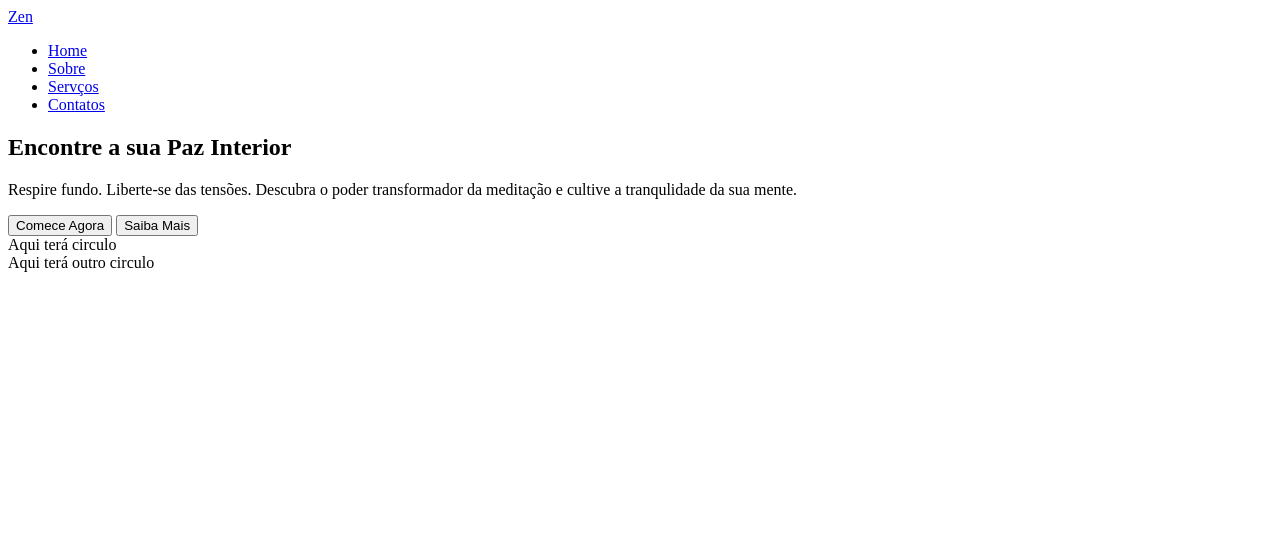
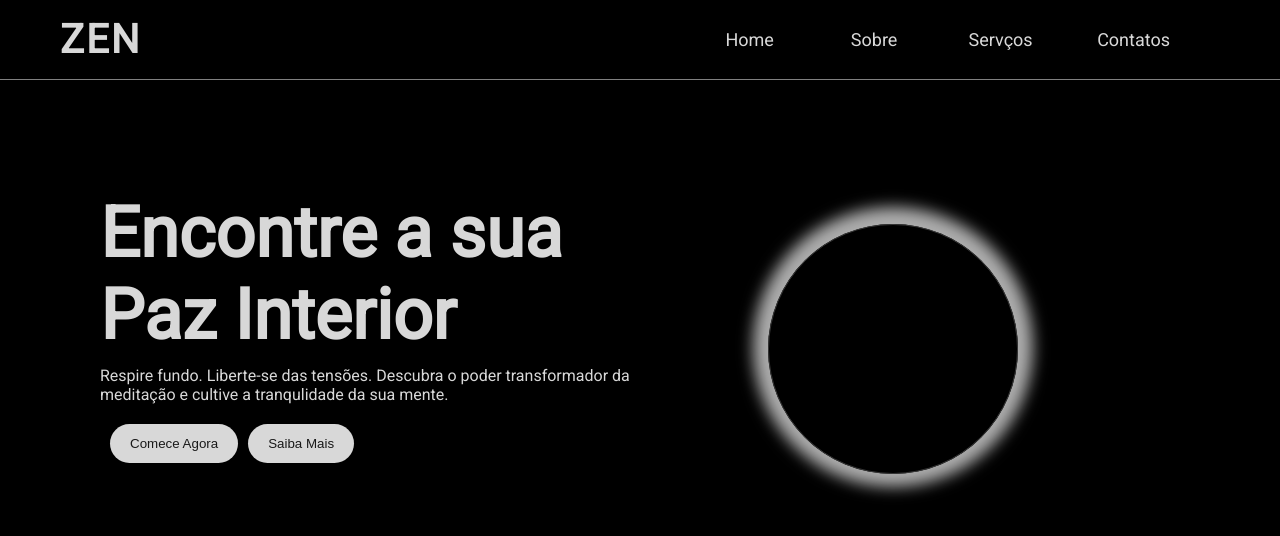
Before and after one commit to lusketaaaa/Projeto_ZenMeditacao, a plain HTML site: page index.html in a window 1280 px wide. Drawn offline with Linux system fonts and the light colour scheme.

Commit message:
CSS da página home finalizado

```diff
--- a/index.html
+++ b/index.html
@@ -9,8 +9,8 @@
 </head>
 <body>
     <header>
-        <nav>
-            <a href="#">Zen</a>
+        <nav class="navbar">
+            <a href="#" class="nav-logo">Zen</a>
             <ul>
                 <li><a href="#">Home</a></li>
                 <li><a href="#">Sobre</a></li>
@@ -21,15 +21,15 @@
     </header>
 
     <main>
-        <section>
+        <section class="hero">
             <h1>Encontre a sua Paz Interior</h1>
             <p>Respire fundo. Liberte-se das tensões. Descubra o poder transformador da meditação e cultive a tranqulidade da sua mente.</p>
-            <button>Comece Agora</button>
-            <button>Saiba Mais</button>
+            <button class="buttons">Comece Agora</button>
+            <button class="buttons">Saiba Mais</button>
         </section>
         <section>
-            <div>Aqui terá circulo</div>
-            <div>Aqui terá outro circulo</div>
+            <div class="circle"></div>
+            <div class="circle2"></div>
         </section>
 
     </main>
--- a/styles.css
+++ b/styles.css
@@ -0,0 +1,125 @@
+@import url('https://fonts.googleapis.com/css2?family=Roboto&display=swap');
+
+* {
+    padding: 0;
+    margin: 0;
+    box-sizing: border-box;
+}
+
+body {
+    background-color: black;
+}
+
+.navbar {
+    background-color: black;
+    color: #d8d8d8;
+    border-bottom: 0.5px solid gray;
+    width: 100%;
+    line-height: 80px;
+    height: 80px;
+    font-size: 18px;
+    padding: 0 30px;
+    position: absolute;
+    top: 0;
+    left: 0;
+    font-family: 'Roboto';
+
+}
+
+.navbar a {
+    text-decoration: none;
+    color: #d8d8d8;
+}
+
+.navbar a.nav-logo {
+    float: left;
+    height: inherit;
+    line-height: inherit;
+    padding: 0 30px;
+    font-size: 40px;
+    text-transform: uppercase;
+    letter-spacing: 2px;
+    font-family: 'Roboto';
+    color: #d8d8d8;
+    font-weight: bold;
+}
+
+.navbar ul {
+    float: right;
+    list-style: none;
+    height: inherit;
+    line-height: inherit;
+    padding: 0 50px;
+
+}
+
+.navbar ul li {
+    display: inline-block;
+}
+
+.navbar ul li a {
+    display: block;
+    text-align: center;
+    min-width: 120px;
+    padding: 0 30px;
+}
+
+.navbar ul li a:hover {
+    background-color: gray;
+}
+
+.hero {
+    font-family: 'Roboto';
+    color: #d8d8d8;
+    margin-top: 30%;
+    margin-left: 100px;
+
+}
+
+.hero h1 {
+    font-size: 70px;
+}
+
+.hero p {
+    margin-top: 10px;
+}
+
+main {
+    display: grid;
+    grid-template-columns: 1fr 1fr;
+}
+
+.buttons {
+    margin-top: 20px;
+    background-color: #d8d8d8;
+    cursor: pointer;
+    color: #191919;
+    padding: 12px 20px;
+    float: left;
+    border: 0;
+    border-radius: 20px;
+    margin-left: 10px;
+}
+
+.buttons:hover {
+    background-color: #848484;
+}
+
+.circle {
+    border: 1px solid red;
+    border-radius: 50%;
+    background-color: transparent;
+    margin-top: 35%;
+    margin-left: 20%;
+    width: 250px;
+    height: 250px;
+    box-shadow: 0px -2px 15px 15px orange;
+    filter: grayscale(1);
+    transition: 3s;
+}
+
+.circle:hover {
+    filter: grayscale(0);
+    transition: 3s;
+    cursor: pointer;
+}
```
